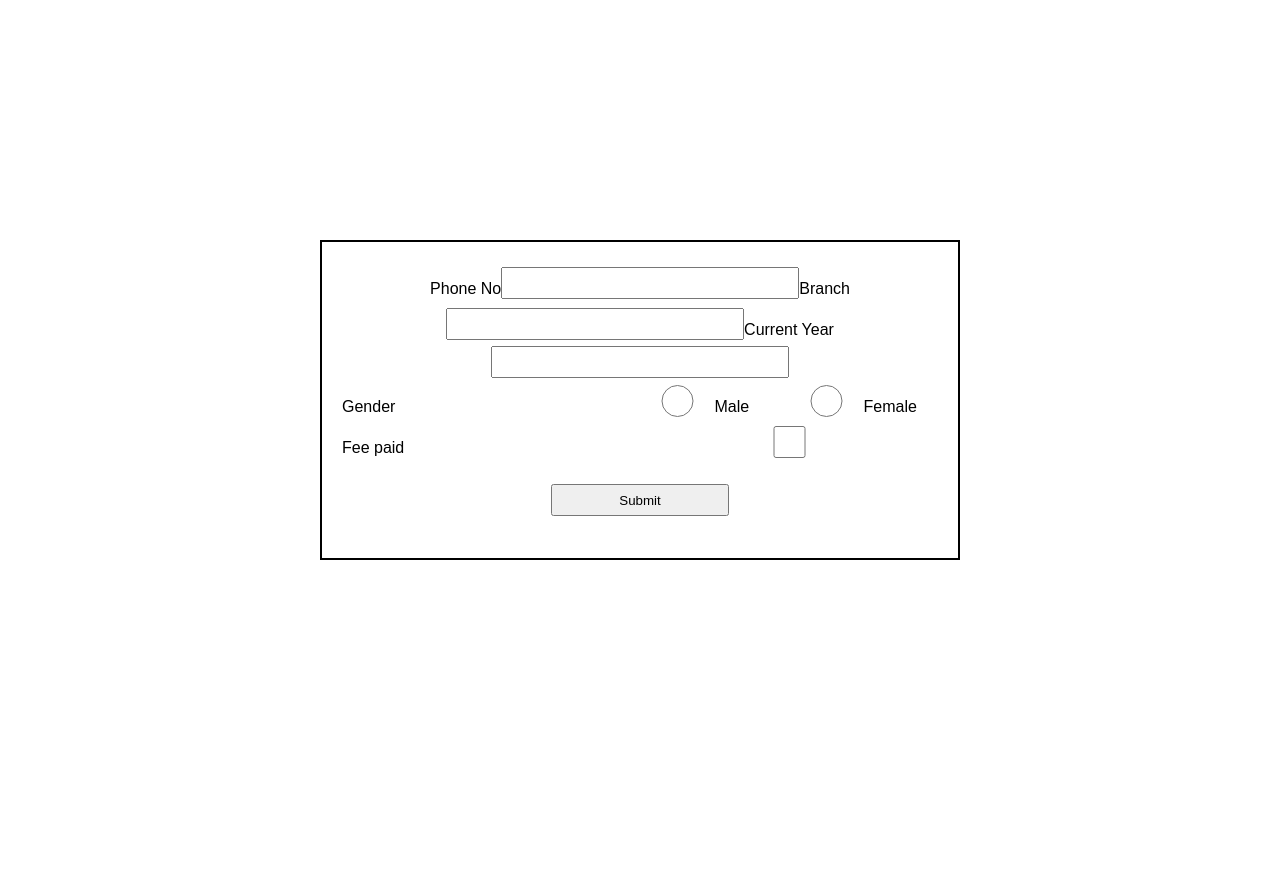
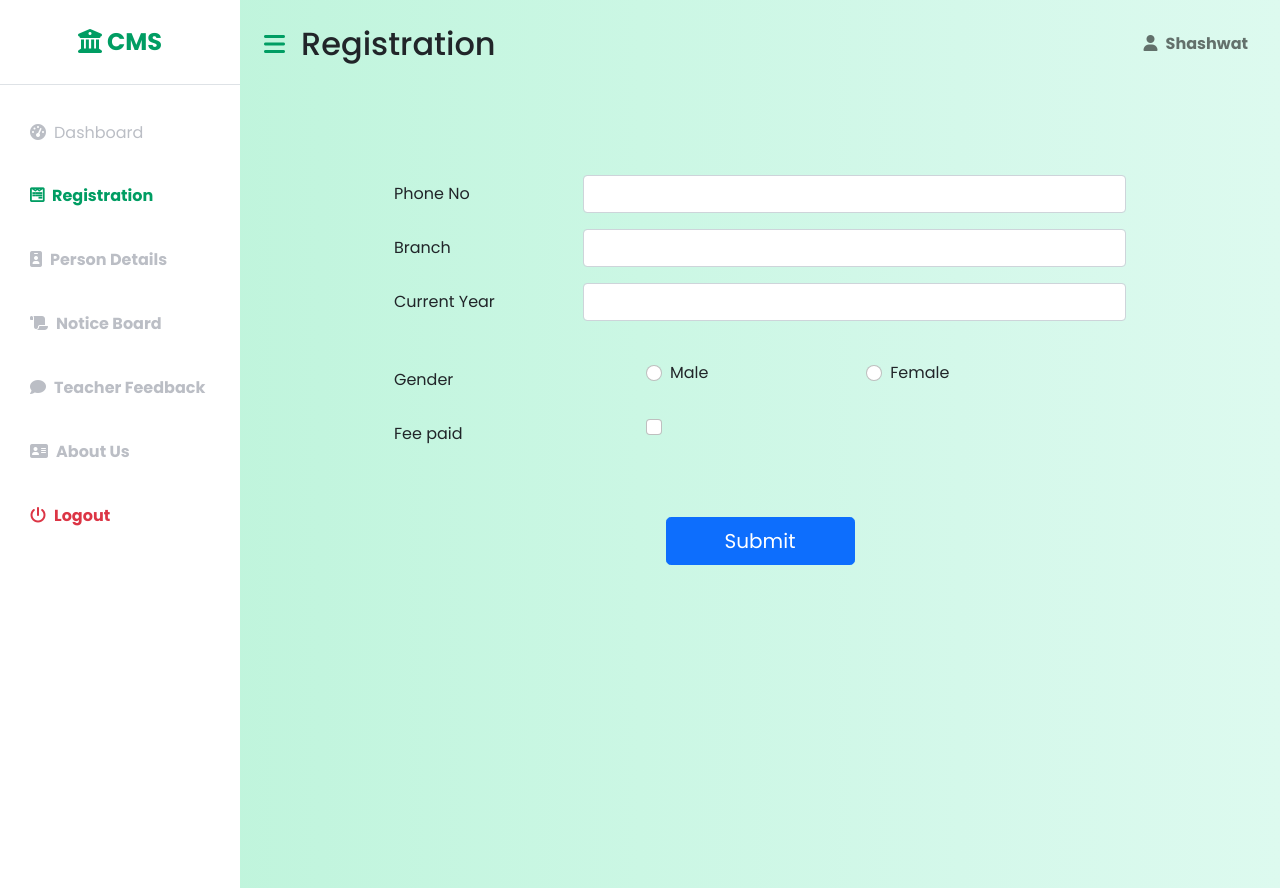
Before and after one commit to devsniper1219/college-management, a PHP site: page /pages/semesterRegistration.html in a window 1280 px wide. Before the commit the page ends 560 px from the top, so only its background shows below. Run offline with PHP 8.4, Linux system fonts and the light colour scheme.

Commit message:
Designed Semester registration and Dashboard

```diff
--- a/pages/semesterRegistration.html
+++ b/pages/semesterRegistration.html
@@ -4,57 +4,254 @@
     <meta charset="UTF-8" />
     <meta http-equiv="X-UA-Compatible" content="IE=edge" />
     <meta name="viewport" content="width=device-width, initial-scale=1.0" />
-    <title>Registration</title>
+
+    <!-- CSS -->
+    <link
+      href="https://cdn.jsdelivr.net/npm/bootstrap@5.0.0-beta3/dist/css/bootstrap.min.css"
+      rel="stylesheet"
+    />
+    <link
+      rel="stylesheet"
+      href="https://cdnjs.cloudflare.com/ajax/libs/font-awesome/6.2.0/css/all.min.css"
+    />
+
+    <!--fonts-->
+    <link rel="preconnect" href="https://fonts.googleapis.com" />
+    <link rel="preconnect" href="https://fonts.gstatic.com" crossorigin />
+    <link
+      href="https://fonts.googleapis.com/css2?family=Poppins:wght@100;200;300;400;500;600;700;800;900&display=swap"
+      rel="stylesheet"
+    />
 
     <link rel="stylesheet" href="../styles/all.css" />
-    <link rel="stylesheet" href="../styles/semesterRegistration.css" />
+    <link rel="stylesheet" href="../styles/style.css" />
+    <title>Registration</title>
   </head>
+
   <body>
-    <div class="login-box">
+    <div class="d-flex" id="wrapper">
+      <!-- Sidebar -->
+      <div class="bg-white" id="sidebar-wrapper">
+        <div
+          class="sidebar-heading text-center py-4 primary-text fs-4 fw-bold text-uppercase border-bottom"
+        >
+          <i class="fa-solid fa-building-columns"></i>&nbsp;CMS
+        </div>
+        <div class="list-group list-group-flush my-3">
+          <a
+            href="../pages/dashboard.html"
+            class="list-group-item list-group-item-action bg-transparent second-text"
+            ><i class="fas fa-tachometer-alt me-2"></i>Dashboard</a
+          >
+
+          <a
+            href="../pages/semesterRegistration.html"
+            class="list-group-item list-group-item-action bg-transparent second-text fw-bold active"
+            ><i class="fas fa-brands fa-wpforms me-2"></i>Registration</a
+          >
+
+          <a
+            href="../pages/details.html"
+            class="list-group-item list-group-item-action bg-transparent second-text fw-bold"
+            ><i class="fas fa-regular fa-id-badge me-2"></i>Person Details</a
+          >
+
+          <a
+            href="../pages/noticeBoard.html"
+            class="list-group-item list-group-item-action bg-transparent second-text fw-bold"
+            ><i class="fas fa-solid fa-scroll me-2"></i>Notice Board</a
+          >
+
+          <a
+            href="../pages/teacherFeedback.html"
+            class="list-group-item list-group-item-action bg-transparent second-text fw-bold"
+            ><i class="fas fa-solid fa-comment me-2"></i>Teacher Feedback</a
+          >
+
+          <a
+            href="../pages/aboutUs.html"
+            class="list-group-item list-group-item-action bg-transparent second-text fw-bold"
+            ><i class="fas fa-solid fa-address-card me-2"></i>About Us</a
+          >
+
+          <a
+            href="../pages/logout.html"
+            class="list-group-item list-group-item-action bg-transparent text-danger fw-bold"
+            ><i class="fas fa-power-off me-2"></i>Logout</a
+          >
+        </div>
+      </div>
+      <!-- /#sidebar-wrapper -->
+
+      <!-- Page Content -->
+      <div id="page-content-wrapper">
+        <nav class="navbar navbar-expand-lg navbar-light bg-transparent p-4">
+          <div class="d-flex align-items-center">
+            <i
+              class="fas fa-solid fa-bars primary-text fs-4 me-3"
+              id="menu-toggle"
+            ></i>
+            <h2 class="fs-2 m-0">Registration</h2>
+          </div>
+
+          <button
+            class="navbar-toggler"
+            type="button"
+            data-bs-toggle="collapse"
+            data-bs-target="#navbarSupportedContent"
+            aria-controls="navbarSupportedContent"
+            aria-expanded="false"
+            aria-label="Toggle navigation"
+          >
+            <span class="navbar-toggler-icon"></span>
+          </button>
+
+          <div class="collapse navbar-collapse" id="navbarSupportedContent">
+            <ul class="navbar-nav ms-auto mb-2 mb-lg-0">
+              <li class="nav-item dropdown">
+                <a
+                  class="nav-link second-text fw-bold"
+                  href="#"
+                  id="navbarDropdown"
+                  role="button"
+                  data-bs-toggle="dropdown"
+                  aria-expanded="false"
+                >
+                  <i class="fas fa-user me-2"></i>Shashwat
+                </a>
+              </li>
+            </ul>
+          </div>
+        </nav>
+
+        <!-- MAKE CHANGES FROM HERE ON -->
+        <div class="container p-4 w-75 vh-100">
+          <div class="row h-75 align-items-center justify-content-center">
             <form
+              class="my-auto"
               action="../php/semesterRegistration.php"
               method="POST"
-        class="login-form"
             >
-        <label for="phoneNo">Phone No</label>
+              <div class="row mb-3">
+                <label for="phoneNo" class="col-sm-3 col-form-label"
+                  >Phone No</label
+                >
+                <div class="col-sm-9">
                   <input
+                    class="form-control"
                     type="number"
                     maxlength="10"
                     id="phoneNo"
                     name="phoneNo"
                     required
-        /><br />
+                  />
+                </div>
+              </div>
 
-        <label for="branch">Branch</label>
-        <input type="text" id="branch" name="branch" required /><br />
+              <div class="row mb-3">
+                <label for="branch" class="col-sm-3 col-form-label"
+                  >Branch</label
+                >
 
-        <label for="currentYear">Current Year</label>
+                <div class="col-sm-9">
                   <input
+                    class="form-control"
+                    type="text"
+                    id="branch"
+                    name="branch"
+                    required
+                  />
+                </div>
+              </div>
+
+              <div class="row mb-3">
+                <label for="currentYear" class="col-sm-3 col-form-label"
+                  >Current Year</label
+                >
+                <div class="col-sm-9">
+                  <input
+                    class="form-control"
                     type="number"
                     maxlength="1"
                     id="currentYear"
                     name="currentYear"
                     required
                   /><br />
-
-        <div class="choosable">
-          <label for="gender">Gender</label>
-          <div class="radio-buttons">
-            <input type="radio" id="male" name="gender" value="M" required />
-            <label for="male">Male</label>
-            <input type="radio" id="female" name="gender" value="F" required />
-            <label for="female">Female</label><br />
                 </div>
               </div>
 
-        <div class="choosable">
-          <label for="feePaid">Fee paid</label>
-          <div class="radio-buttons">
-            <input type="checkbox" id="yes" name="feePaid" value="1" required />
+              <div class="row mb-3">
+                <label for="gender" class="col-sm-4 col-form-label"
+                  >Gender</label
+                >
+                <div class="col-sm-8 container-fluid">
+                  <div class="form-check form-check-inline col-sm-5">
+                    <input
+                      class="form-check-input"
+                      type="radio"
+                      id="male"
+                      name="gender"
+                      value="M"
+                      required
+                    />
+                    <label class="form-check-label" for="male">Male</label>
+                  </div>
+
+                  <div class="form-check form-check-inline col-sm-4">
+                    <input
+                      class="form-check-input"
+                      type="radio"
+                      id="female"
+                      name="gender"
+                      value="F"
+                      required
+                    />
+                    <label class="form-check-label" for="female">Female</label>
                   </div>
                 </div>
-        <button class="btn" type="submit">Submit</button>
+              </div>
+
+              <div class="row mb-3">
+                <label for="feePaid" class="col-sm-4 col-form-label"
+                  >Fee paid</label
+                >
+                <div class="col-sm-8 container-fluid">
+                  <div class="form-check col-sm-5">
+                    <input
+                      class="form-check-input"
+                      type="checkbox"
+                      id="yes"
+                      name="feePaid"
+                      value="1"
+                      required
+                    />
+                  </div>
+                </div>
+              </div>
+
+              <div class="row justify-content-center py-5">
+                <button class="btn btn-lg btn-primary w-25" type="submit">
+                  Submit
+                </button>
+              </div>
             </form>
           </div>
+        </div>
+
+        <!-- MAKE CHANGES ABOVE THIS -->
+      </div>
+    </div>
+
+    <!-- /#page-content-wrapper -->
+
+    <script src="https://cdn.jsdelivr.net/npm/bootstrap@5.0.0-beta3/dist/js/bootstrap.bundle.min.js"></script>
+    <script>
+      var el = document.getElementById("wrapper");
+      var toggleButton = document.getElementById("menu-toggle");
+
+      toggleButton.onclick = function () {
+        el.classList.toggle("toggled");
+      };
+    </script>
   </body>
 </html>
```
Also changed, not shown: pages/dashboard.html (+100 -46 lines), php/semesterRegistration.php (+3 -4 lines), php/signin.php (+11 -7 lines), pages/details.html (deleted), pages/logout.html (deleted), pages/noticeBoard.html (deleted). Lines whose indentation alone changed are shown as unchanged.
